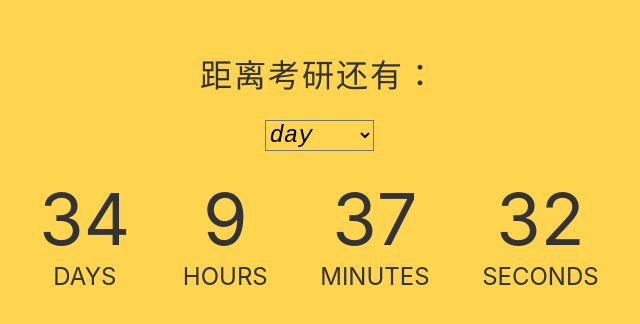
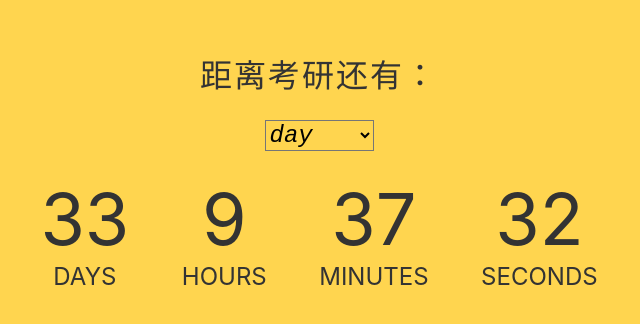
Before and after one commit to zkjq/-, a plain HTML site: page index.html in a window 1280 px wide. Shown: the part 180-504 px from the top of the page, without its empty margins (321-961 px from the left). Drawn offline with Linux system fonts and the light colour scheme.

Commit message:
Update index.html

```diff
--- a/index.html
+++ b/index.html
@@ -177,7 +177,7 @@
                     hour = minute * 60,
                     day = hour * 24;
             choose();
-            let birthday = "Dec 24, 2023 00:00:00",
+            let birthday = "Dec 23, 2023 00:00:00",
                 countDown = new Date(birthday).getTime(),
             x = setInterval(function() {
                 let now = new Date().getTime(),
```
